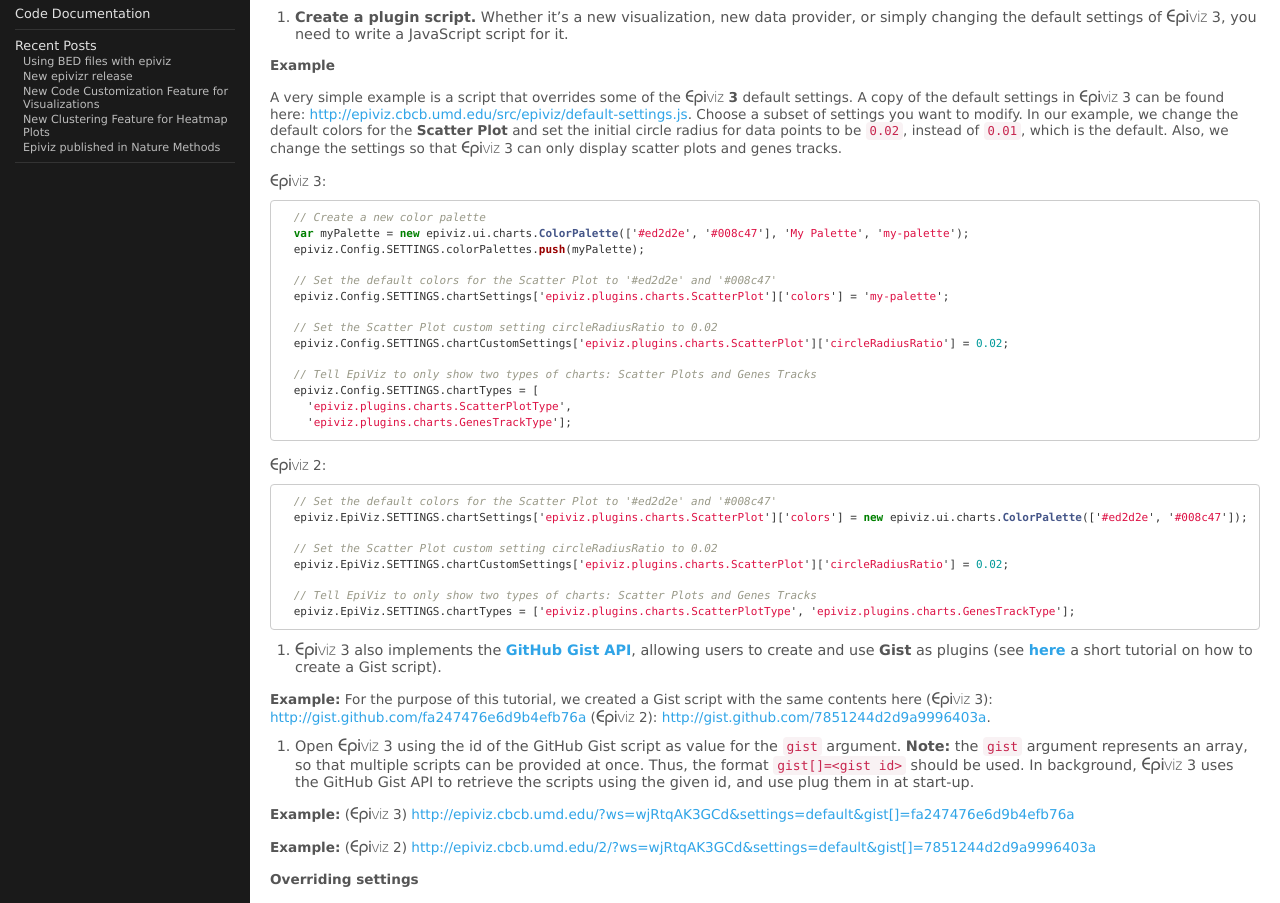
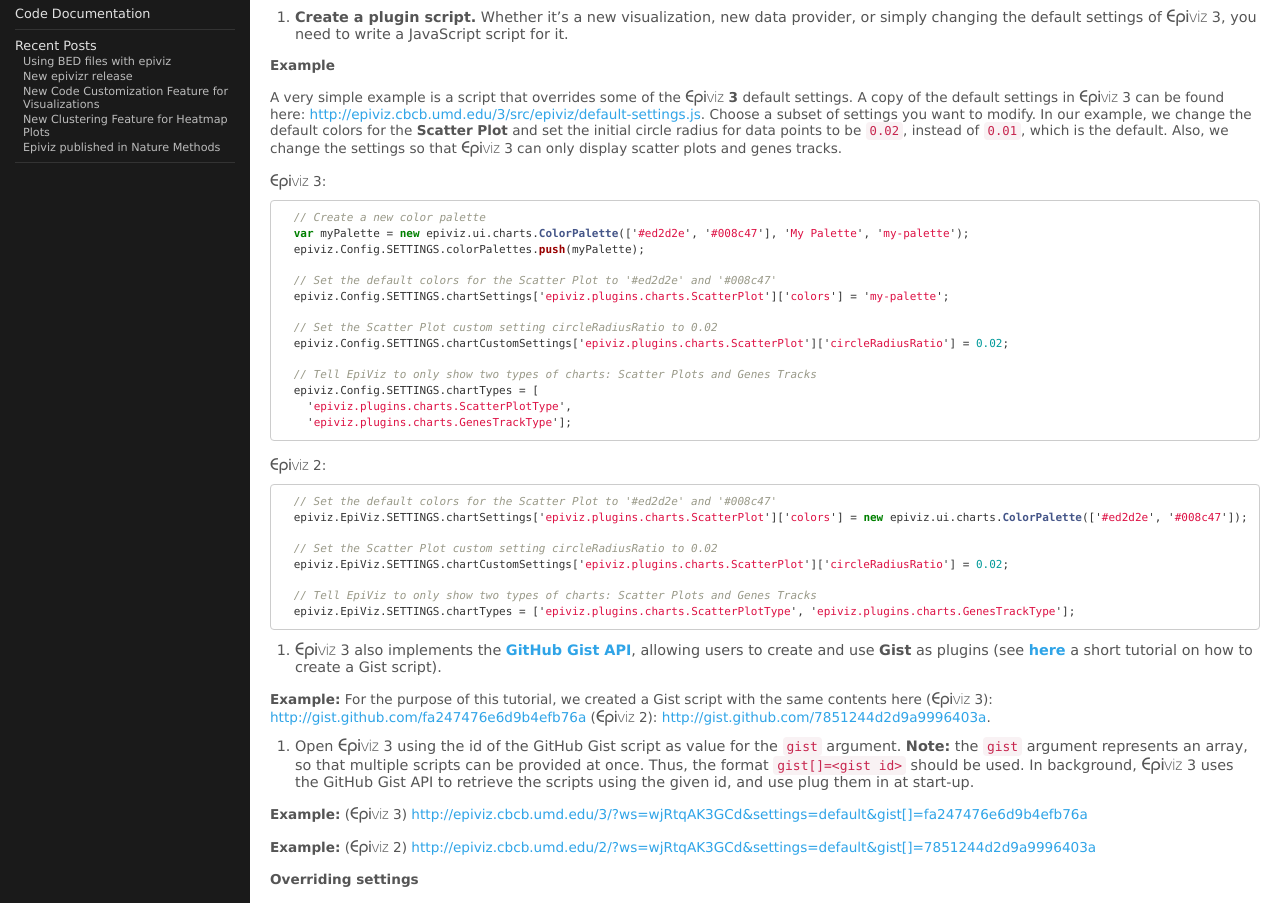
Before and after one commit to epiviz/epiviz.github.io.old, a Jekyll site: the page built from plugins.md, in a window 1280 px wide and 1400 px high. Shown: the part 384-1287 px from the top of the window. Built offline with Jekyll 4.4.1, drawn with Linux system fonts in a browser that asks for light colours; Markdown is read by kramdown in place of the engine named in the settings; comment, search, counter and statistics services are not loaded; some of the changed lines change nothing that is shown.

Commit message:
make the default ui url point to version 3

```diff
--- a/_config.yml
+++ b/_config.yml
@@ -4,7 +4,7 @@
   extensions: ["no_intra_emphasis", "fenced_code_blocks", "autolink", "tables", "with_toc_data"]
 highlighter: pygments
 baseurl:
-epivizUiMain: http://epiviz.cbcb.umd.edu/
+epivizUiMain: http://epiviz.cbcb.umd.edu/3/
 epivizDataMain: http://epiviz.cbcb.umd.edu/data/
 epiviz: <span class="epiviz"></span>&nbsp;3
 epiviz2UiMain: http://epiviz.cbcb.umd.edu/2/
```
